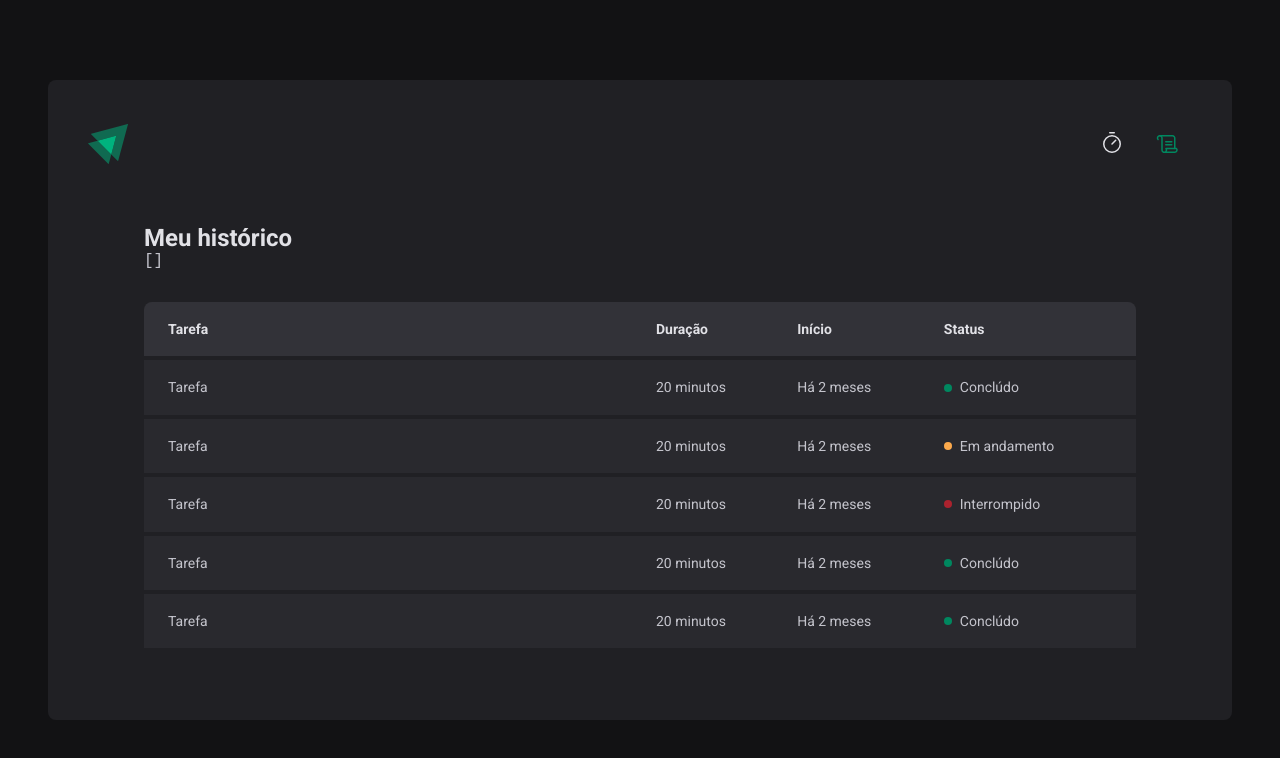
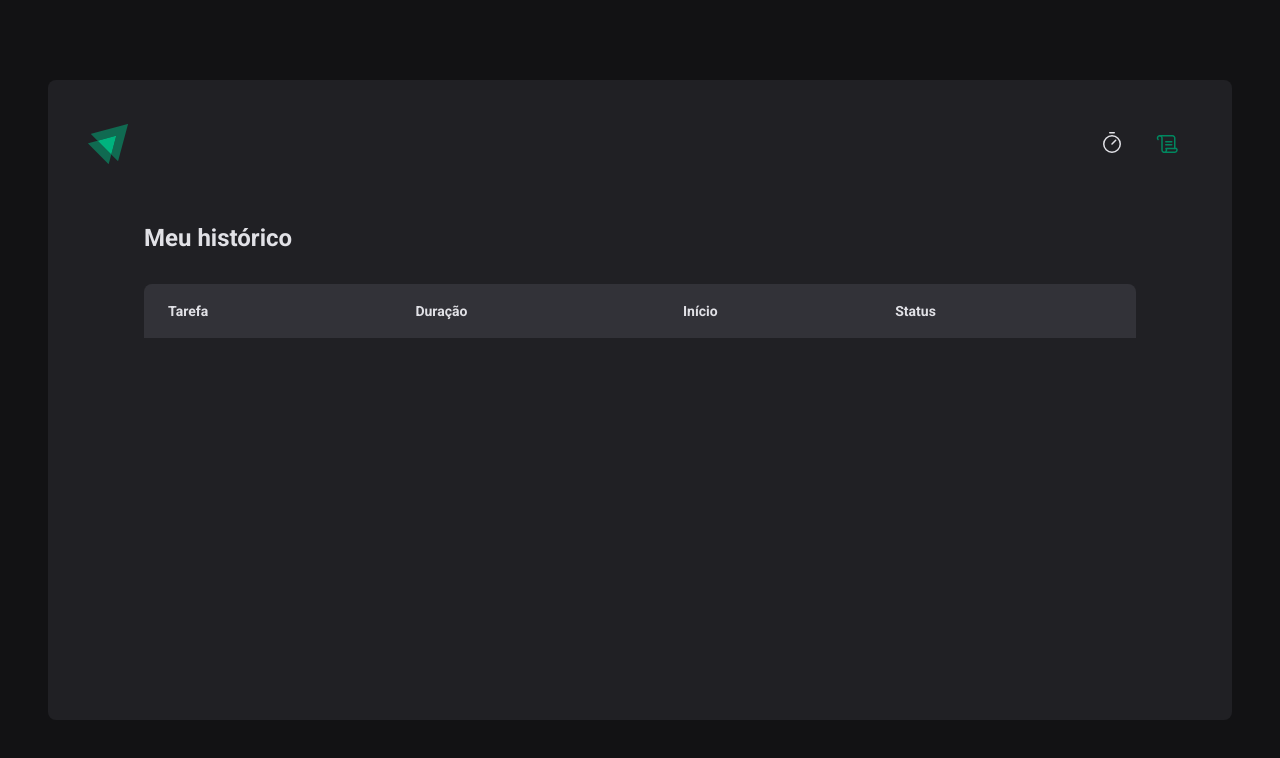
Before and after one commit to roniathayde/timer-pomodoro, a React (Vite) app: page /history in a window 1280 px wide. Shown: the top 758 px of the page. Built offline with nearby package versions, Linux system fonts and the light colour scheme.

Commit message:
feat: add a history functional components

```diff
--- a/src/pages/History/index.tsx
+++ b/src/pages/History/index.tsx
@@ -1,5 +1,7 @@
 import { useContext } from 'react'
 import { HistoryContainer, HistoryList, Status } from './styles'
+import { formatDistanceToNow } from 'date-fns'
+import ptBR from 'date-fns/locale/pt-BR'
 import { CyclesContext } from '../../contexts/CyclesContext'
 
 export function History() {
@@ -8,8 +10,6 @@ export function History() {
   return (
     <HistoryContainer>
       <h1>Meu histórico</h1>
-
-      <pre>{JSON.stringify(cycles, null, 2)}</pre>
 
       <HistoryList>
         <table>
@@ -23,46 +23,33 @@ export function History() {
           </thead>
 
           <tbody>
-            <tr>
-              <td>Tarefa</td>
-              <td>20 minutos</td>
-              <td>Há 2 meses</td>
-              <td>
-                <Status statusColor="green">Conclúdo</Status>
-              </td>
-            </tr>
-            <tr>
-              <td>Tarefa</td>
-              <td>20 minutos</td>
-              <td>Há 2 meses</td>
-              <td>
-                <Status statusColor="yellow">Em andamento</Status>
-              </td>
-            </tr>
-            <tr>
-              <td>Tarefa</td>
-              <td>20 minutos</td>
-              <td>Há 2 meses</td>
-              <td>
-                <Status statusColor="red">Interrompido</Status>
-              </td>
-            </tr>
-            <tr>
-              <td>Tarefa</td>
-              <td>20 minutos</td>
-              <td>Há 2 meses</td>
-              <td>
-                <Status statusColor="green">Conclúdo</Status>
-              </td>
-            </tr>
-            <tr>
-              <td>Tarefa</td>
-              <td>20 minutos</td>
-              <td>Há 2 meses</td>
-              <td>
-                <Status statusColor="green">Conclúdo</Status>
-              </td>
-            </tr>
+            {cycles.map((cycle) => {
+              return (
+                <tr key={cycle.id}>
+                  <td>{cycle.task}</td>
+                  <td>{cycle.minutesAmount} minutos</td>
+                  <td>
+                    {formatDistanceToNow(cycle.startDate, {
+                      addSuffix: true,
+                      locale: ptBR,
+                    })}
+                  </td>
+                  <td>
+                    {cycle.finishedDate && (
+                      <Status statusColor="green">Conclúdo</Status>
+                    )}
+
+                    {cycle.interruptedDate && (
+                      <Status statusColor="red">Interrompido</Status>
+                    )}
+
+                    {!cycle.finishedDate && !cycle.interruptedDate && (
+                      <Status statusColor="yellow">Em andamento</Status>
+                    )}
+                  </td>
+                </tr>
+              )
+            })}
           </tbody>
         </table>
       </HistoryList>
```
